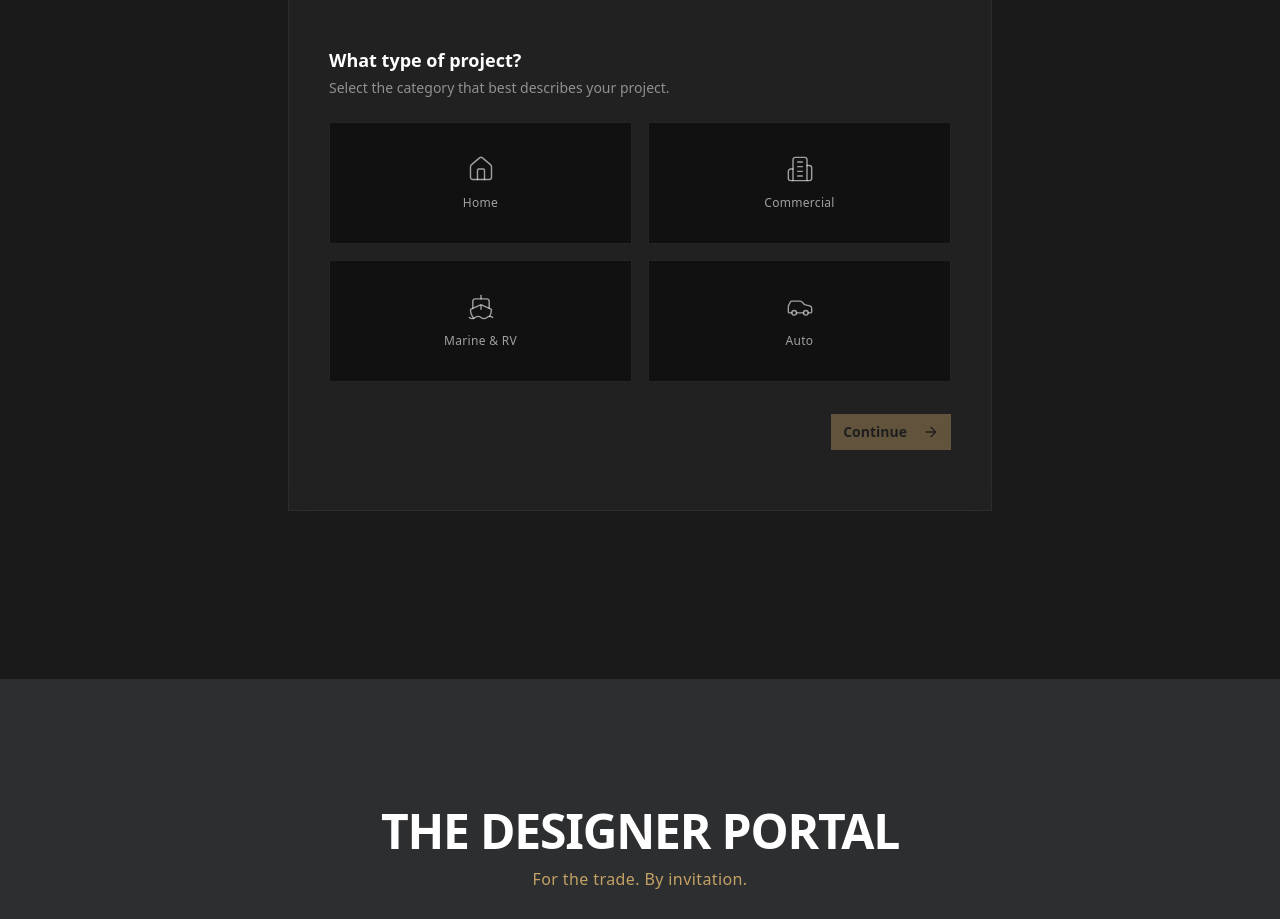
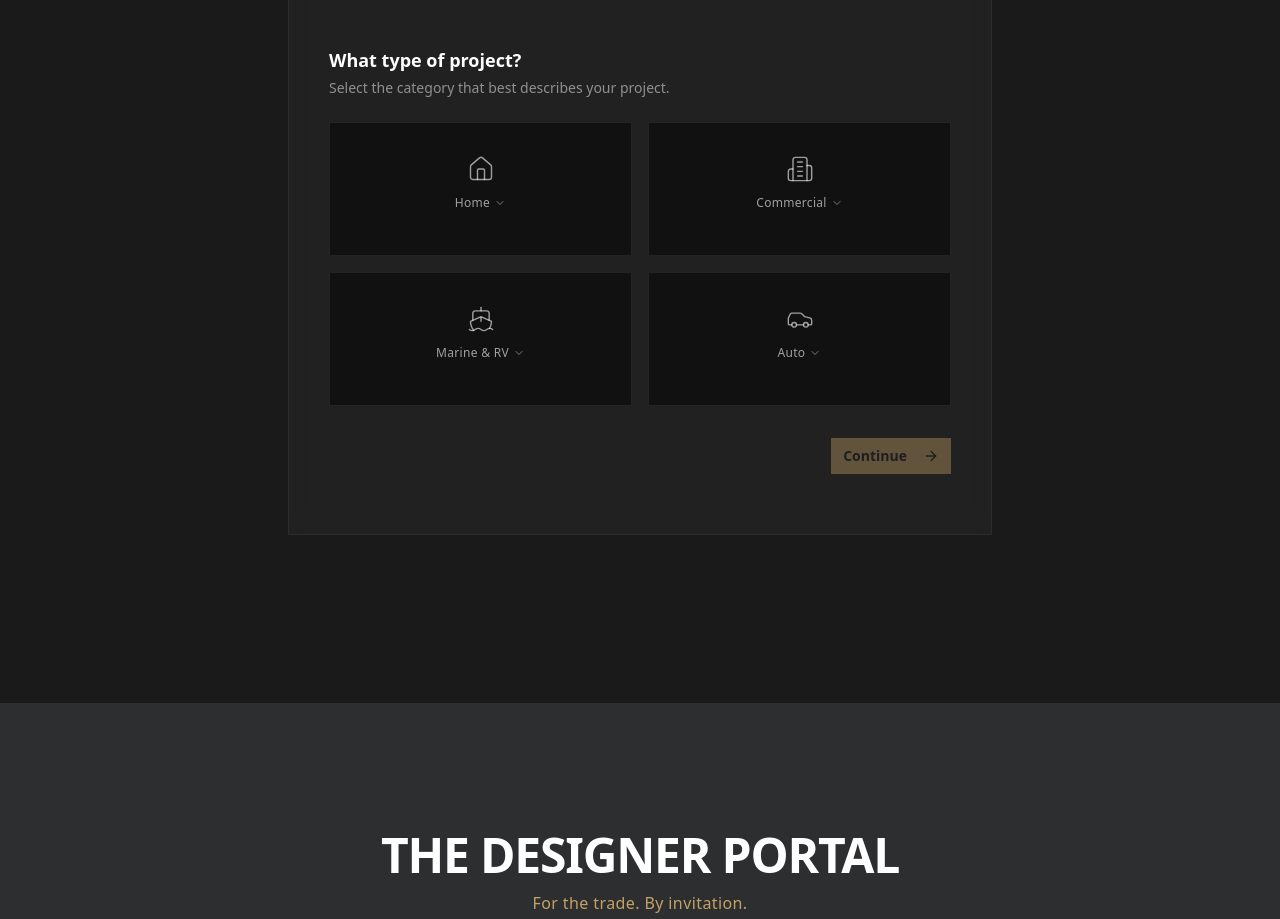
Before and after one commit to mohontotopu48-maker/JLLLL, a Next.js app: page / in a window 1280 px wide. Shown: the part 3262-4181 px from the top of the page. Built offline with nearby package versions, Linux system fonts and the light colour scheme.

Commit message:
b030bcfb-73a4-4b32-be70-a2a21861940b

```diff
--- a/src/app/page.tsx
+++ b/src/app/page.tsx
@@ -472,10 +472,30 @@ function SpecialistSection() {
 /* ──────────────────────────────── LEAD WIZARD ──────────────────────────────── */
 
 const projectTypes = [
-  { id: 'luxury-home', label: 'Home', icon: Home },
-  { id: 'commercial', label: 'Commercial', icon: Building2 },
-  { id: 'marine', label: 'Marine & RV', icon: Ship },
-  { id: 'classic-auto', label: 'Auto', icon: Car },
+  {
+    id: 'luxury-home',
+    label: 'Home',
+    icon: Home,
+    items: ['Custom Sofas & Sectionals', 'Dining & Accent Chairs', 'Antique & Heirloom Restoration', 'Indoor/Outdoor Cushions'],
+  },
+  {
+    id: 'commercial',
+    label: 'Commercial',
+    icon: Building2,
+    items: ['Restaurant Booths & Banquettes', 'Office & Executive Seating', 'Lounge & Hospitality Furniture', 'Medical & Clinic Tables'],
+  },
+  {
+    id: 'marine',
+    label: 'Marine & RV',
+    icon: Ship,
+    items: ['Yacht & Boat Enclosures', 'Exterior Marine Cushions', 'Custom RV Interiors', "Captain's Chairs"],
+  },
+  {
+    id: 'classic-auto',
+    label: 'Auto',
+    icon: Car,
+    items: ['Complete Interior Restorations', 'Leather Seat Upgrades', 'Convertible Tops & Headliners', 'Door Panels & Carpeting'],
+  },
 ]
 
 const serviceTypes = [
@@ -495,6 +515,7 @@ function LeadWizard() {
   const [contactPhone, setContactPhone] = useState('')
   const [contactEmail, setContactEmail] = useState('')
   const [submitting, setSubmitting] = useState(false)
+  const [expandedCard, setExpandedCard] = useState<string | null>(null)
   const fileInputRef = useRef<HTMLInputElement>(null)
 
   const leadScore = calculateLeadScore(projectType, serviceType)
@@ -642,11 +663,10 @@ function LeadWizard() {
                     {projectTypes.map((pt) => {
                       const Icon = pt.icon
                       const selected = projectType === pt.id
+                      const isExpanded = expandedCard === pt.id
                       return (
-                        <button
+                        <div
                           key={pt.id}
-                          type="button"
-                          onClick={() => setProjectType(pt.id)}
                           style={{
                             background: selected ? 'rgba(197, 168, 128, 0.06)' : '#111111',
                             border: selected
@@ -654,16 +674,18 @@ function LeadWizard() {
                               : '1px solid rgba(255, 255, 255, 0.08)',
                             padding: '32px 24px',
                             transition: 'border-color 0.15s ease',
+                            cursor: 'pointer',
                           }}
                           onMouseEnter={(e) => {
+                            setExpandedCard(pt.id)
                             if (!selected) e.currentTarget.style.borderColor = 'rgba(255, 255, 255, 0.18)'
                           }}
                           onMouseLeave={(e) => {
+                            setExpandedCard(null)
                             if (!selected) e.currentTarget.style.borderColor = 'rgba(255, 255, 255, 0.08)'
                           }}
-                          className={`flex flex-col items-center justify-center gap-3 ${
-                            selected ? '' : ''
-                          }`}
+                          onClick={() => setProjectType(pt.id)}
+                          className="flex flex-col items-center justify-center gap-3"
                         >
                           <Icon
                             className={`h-7 w-7 stroke-[1.2] ${
@@ -671,13 +693,48 @@ function LeadWizard() {
                             }`}
                           />
                           <span
-                            className={`text-xs font-medium tracking-wide ${
+                            className={`flex items-center gap-1 text-xs font-medium tracking-wide ${
                               selected ? 'text-champagne' : 'text-white/60'
                             }`}
                           >
                             {pt.label}
+                            <ChevronDown
+                              className={`h-3 w-3 transition-transform duration-300 ${
+                                isExpanded ? 'rotate-180' : 'rotate-0'
+                              }`}
+                              style={{ strokeWidth: 1.5 }}
+                            />
                           </span>
-                        </button>
+                          {/* Disclosure dropdown */}
+                          <div
+                            style={{
+                              maxHeight: isExpanded ? '200px' : '0px',
+                              opacity: isExpanded ? 1 : 0,
+                              overflow: 'hidden',
+                              transition: 'max-height 0.4s ease-in-out, opacity 0.3s ease',
+                              background: 'transparent',
+                              paddingTop: isExpanded ? '16px' : '0px',
+                              textAlign: 'left',
+                              width: '100%',
+                            }}
+                          >
+                            <ul>
+                              {pt.items.map((item) => (
+                                <li
+                                  key={item}
+                                  className="text-white/60 hover:text-white transition-colors duration-150"
+                                  style={{
+                                    fontSize: '13px',
+                                    fontWeight: 400,
+                                    lineHeight: 1.8,
+                                  }}
+                                >
+                                  {item}
+                                </li>
+                              ))}
+                            </ul>
+                          </div>
+                        </div>
                       )
                     })}
                   </div>
```
